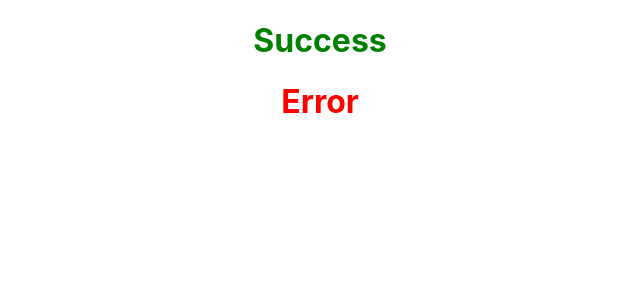
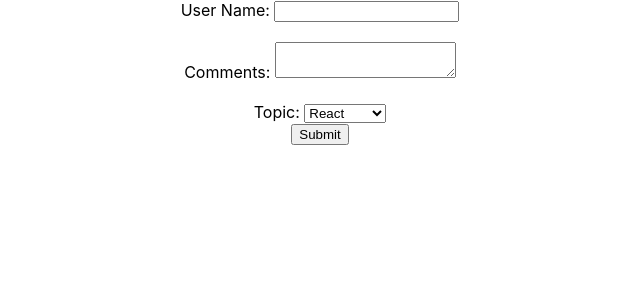
Before and after one commit to titli-soumili/react-practice, a React (Create React App) app: page / in a window 1280 px wide. Shown: the top 300 px of the page, without its empty margins (320-960 px from the left). Built offline with nearby package versions, Linux system fonts and the light colour scheme.

Commit message:
Basics of Form Handling

```diff
--- a/src/App.js
+++ b/src/App.js
@@ -14,6 +14,7 @@ import Inline from "./components/stylingAndCssBasics/Inline";
 import CssModules from "./components/stylingAndCssBasics/CssModules";
 import './appStyles.css';   //we are naming it as REGULAR CSS
 import styles from "./appStyles.module.css";  //we are naming it as MODULE CSS
+import Form from "./components/basicsOfFormHandling/Form";
 //== import components ==//
 
 class App extends Component {
@@ -22,14 +23,16 @@ class App extends Component {
     return (
       <div className="App" style={allDataStyle}>
 
+        <Form/>
+
         {/* Here we are using module css for styling. This styling is referrenced the classname using
             "styles" variable and cannot be used in the children components. */}
-        <h1 className={styles.success}>Success</h1>
+        {/* <h1 className={styles.success}>Success</h1> */}
 
         {/* Here we are using regular css for styling. Here classes are localy scoped by default. So
           once we import the regular css file here, we can use those classes in any component we want
         */}
-        <CssModules/>
+        {/* <CssModules/> */}
 
         {/* <Inline/> */}
         {/* <Stylesheet primary={true}/> */}
--- /dev/null
+++ b/src/components/basicsOfFormHandling/Form.js
@@ -0,0 +1,84 @@
+/*
+Things to remember:
+    1. Controlled Components: In regular html, form elements like - input, textarea and so on are
+            responsible on their own to handle the user input and update the respective values but
+            here we want React, to controll the form elements instead. Such Form elements, whose values
+            are controlled by React are called Controlled Components.
+
+    2. When you assign a handler to the onChange event, the event itself is passed as a parameter to the
+        handler. So here in "chaneUserName" property, we have one parameter called "event". From this
+        "event", we can extrat the value of input element using "event.target.value".
+
+    3. We are showing the example of Controlled Components for 3 different form elements - input,
+        extarea and select tag.
+
+    4. In button tag, type="submit" will give the user the ability to submit the form by hitting the
+        "enter" key which is always good.
+*/
+
+
+import React, { Component } from 'react';
+
+class Form extends Component {
+    constructor(props) {
+      super(props)
+
+      this.state = {
+        userName : '', comment : '', topic : 'react'
+      }
+    }
+
+    changeUserName = event => {
+        this.setState({
+            userName: event.target.value
+        })
+    }
+
+    changeComment = event => {
+        this.setState({
+            comment: event.target.value
+        })
+    }
+
+    changeTopic = event => {
+        this.setState({
+            topic: event.target.value
+        })
+    }
+
+    handleSubmit = event => {
+        alert(`${this.state.userName} ${this.state.comment} ${this.state.topic}`)
+        event.preventDefault()
+    }
+
+    render() {
+        const {userName, comment, topic} = this.state
+        return (
+        <form onSubmit={this.handleSubmit}>
+            <div>
+                <label>User Name: </label>
+                <input type="text" value={userName} onChange={this.changeUserName}/>
+            </div>
+
+            <br/>
+            <div>
+                <label>Comments: </label>
+                <textarea value={comment} onChange={this.changeComment}></textarea>
+            </div>
+
+            <br/>
+            <div>
+                <label>Topic: </label>
+                <select value={topic} onChange={this.changeTopic}>
+                    <option value="react">React</option>
+                    <option value="php">PHP</option>
+                    <option value="javascript">Javascript</option>
+                </select>
+            </div>
+            <button>Submit</button>
+        </form>
+        );
+    }
+}
+
+export default Form;
```
